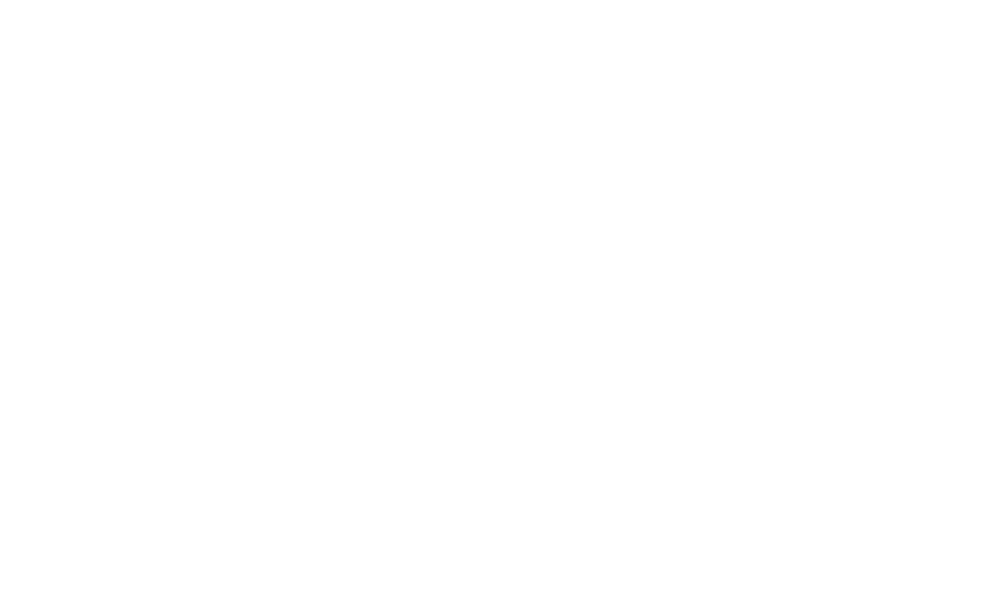
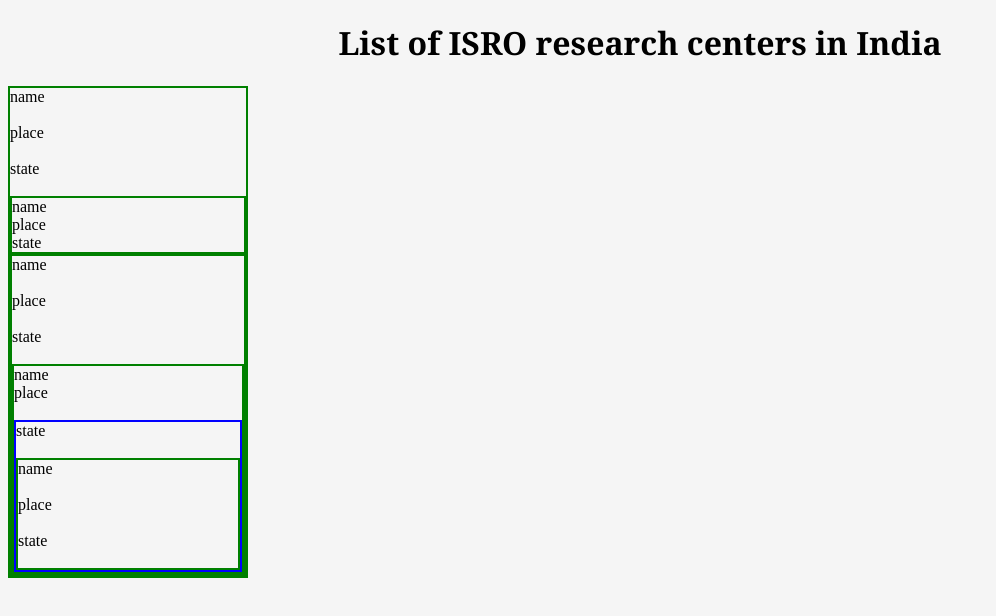
Before and after one commit to NoorulAmeenJ/ISRO-API, a plain HTML site: page index.html in a window 1280 px wide. Shown: the whole page, without its empty margins (0-996 px from the left). Drawn offline with Linux system fonts and the light colour scheme; no server answers.

Commit message:
going on

```diff
--- a/index.html
+++ b/index.html
@@ -6,14 +6,41 @@
     <meta name="viewport" content="width=device-width, initial-scale=1.0">
     <title>Document</title>
     <link rel="stylesheet" href="style.css">
+    <!-- <link rel="stylesheet" href="https://cdn.jsdelivr.net/npm/bootstrap@4.6.2/dist/css/bootstrap.min.css" integrity="sha384-xOolHFLEh07PJGoPkLv1IbcEPTNtaed2xpHsD9ESMhqIYd0nLMwNLD69Npy4HI+N" crossorigin="anonymous"> -->
 </head>
 <body>
-
-
-
-
+    <H1 id="container" >List of ISRO research centers in India</H1>
+    <div id="ameen">
+    <div class="noorul">
+        <div>name<div><br>
+            <div >place<div><br>
+            <div  >state<div><br>
+            </div>
+        <div class="noorul">
+            <span>name<span><br>
+            <span>place<span><br>
+            <span class="name">state<span><br>
+            </div>
+            <div class="noorul">
+                <div>name<div><br>
+                <div >place<div><br>
+                <div  >state<div><br>
+                </div>
+                <div class="noorul">
+                    <span>name<span><br>
+                    <div >place<div><br>
+                    <div id ="dia">state<div><br>
+                    </div>
+                    <div class="noorul">
+                        <div >name<div><br>
+                        <div>place<div><br>
+                        <div>state<div><br>
+                        </div>
+            </div>
 
 
     <script src="script.js"></script>
+    <!-- <script src="https://cdn.jsdelivr.net/npm/jquery@3.5.1/dist/jquery.slim.min.js" integrity="sha384-DfXdz2htPH0lsSSs5nCTpuj/zy4C+OGpamoFVy38MVBnE+IbbVYUew+OrCXaRkfj" crossorigin="anonymous"></script> -->
+<!-- <script src="https://cdn.jsdelivr.net/npm/bootstrap@4.6.2/dist/js/bootstrap.bundle.min.js" integrity="sha384-Fy6S3B9q64WdZWQUiU+q4/2Lc9npb8tCaSX9FK7E8HnRr0Jz8D6OP9dO5Vg3Q9ct" crossorigin="anonymous"></script> -->
 </body>
 </html>
--- a/script.js
+++ b/script.js
@@ -0,0 +1,42 @@
+// var API = "https://isro.vercel.app/api/centres"
+// fetch(API)
+// .then((response) => response.json())
+// .then((data)=> {
+//      data.map((item) => item.center[0])
+// })
+    // console.log(data.centres[0].name)
+    // fetch("https://restcountries.com/v3.1/all")
+// .then((response)=>response.json())
+// .then((value)=>{
+// console.log(value)
+//   value.forEach((data)=>{
+//     aakifah(data.flags.svg,data.population)
+//   // console.log(`${data.flag} ${data.population} ${data.region} ${data.capital}`)
+//   })
+// })
+ fetch("https://isro.vercel.app/api/centres")
+.then((response)=>response.json())
+.then((data)=>{
+    for(var i=0; i<data.centres.length; i++){
+
+    document.body.innerHTML +=
+    `
+
+    `
+    }
+  })
+
+
+//   data.centres[i].name
+// data.centres[i].Place
+// data.centres[i].State
+// data.centres[i].id
+
+{/* <div class="card" style="width: 18rem;">
+    <div class="card-body">
+    <h5 class="card-title" id= "id">${data.centres[i].id}</h5>
+      <h5 class="card-title">${data.centres[i].name}</h5>
+      <h6 class="card-subtitle mb-2 text-muted">${data.centres[i].Place}</h6>
+      <p class="card-text">${data.centres[i].State}</p>
+    </div>
+  </div> */}
--- a/style.css
+++ b/style.css
@@ -0,0 +1,37 @@
+*{
+    background-color: whitesmoke !important;
+}
+#container{
+    text-align: center;
+    font-family: Cambria, Cochin, Georgia, Times, 'Times New Roman', serif;
+    font-weight: bold;
+    /* gap: 5rem ; */
+}
+.card{
+    /* display: grid !important; */
+    /* grid-template-columns:repeat(3,1fr) !important; */
+    gap: 5rem;
+    border: 5px solid greenyellow;
+}
+#id{
+    text-align: center;
+}
+.noorul{
+    border:2px solid green;
+    gap: 5rem;
+}
+#ameen{
+    display: inline-grid;
+
+    gap: 5rem;
+    grid-template-columns: repeat(auto-fit,minmax(15rem,1fr));
+}
+.name{
+  background-color: aqua;
+    text-align: center;
+}
+#dia{
+    background-color: aqua;
+    border: 2px solid blue;
+
+}
```
